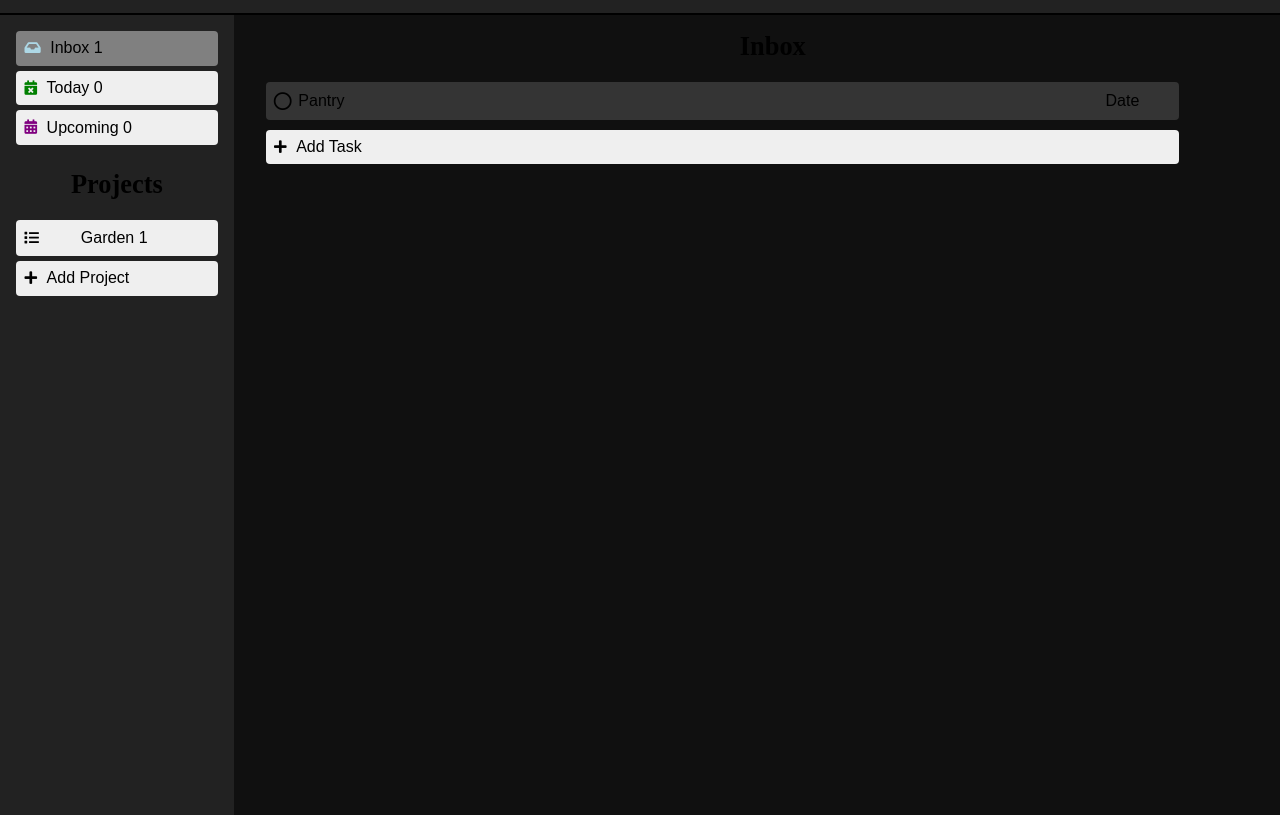
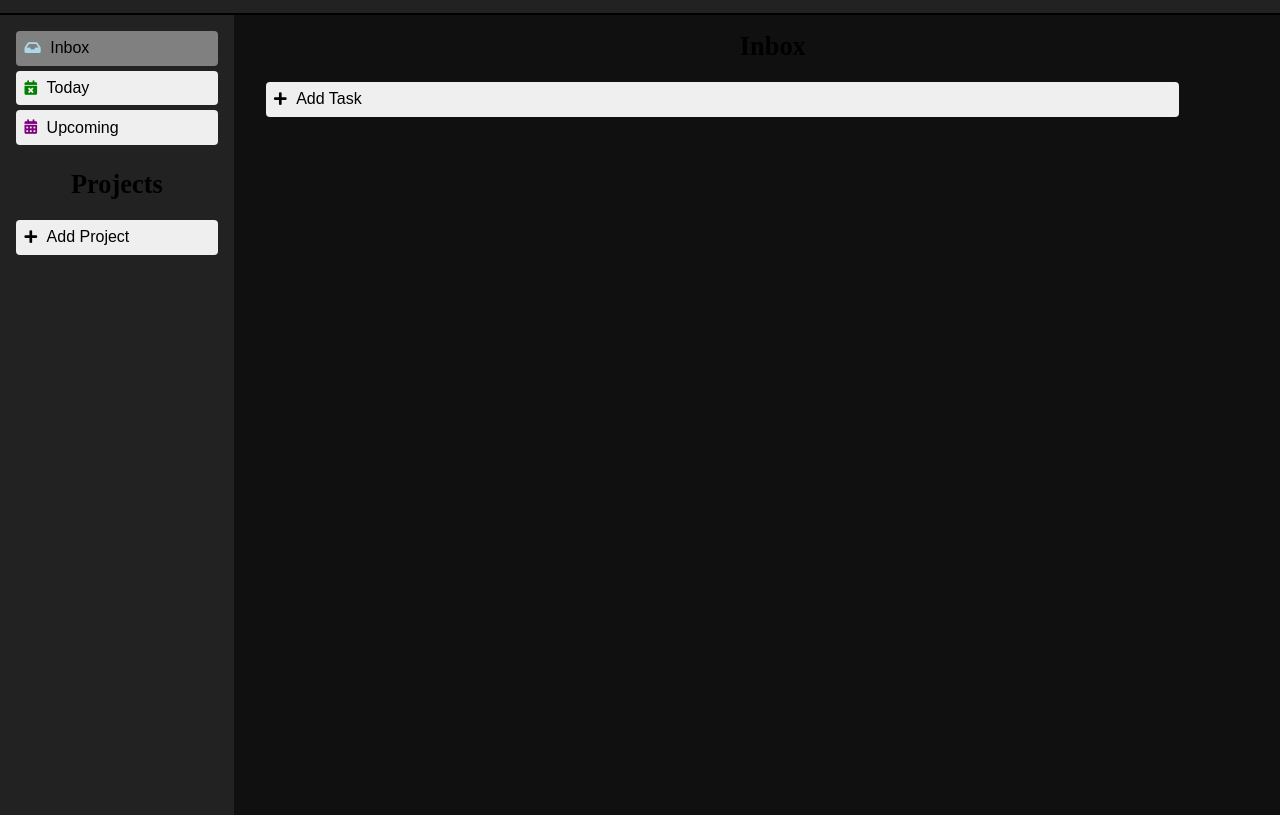
Before and after one commit to Khrobo/TodoList, a website built with webpack: page dist/index.html in a window 1280 px wide. Shown: the part 56-871 px from the top of the page. Built offline with nearby package versions, Linux system fonts and the light colour scheme.

Commit message:
Removed garden div

```diff
--- a/dist/index.html
+++ b/dist/index.html
@@ -19,65 +19,29 @@
             <div class="contain">
                 <div class="list">
                     <div class="btns">
-                        <button class="btn inbox list-btn project-btn" id="List" value="Inbox" style="background: grey;"><i class="fas fa-inbox"></i>Inbox 1</button>
+                        <button class="btn inbox list-btn project-btn" id="List" value="Inbox" style="background: grey;"><i class="fas fa-inbox"></i>Inbox</button>
                     </div>
                     <div class="btns">
-                        <button class="btn today list-btn" id="List" value="Today"><i class="fas fa-calendar-times"></i>Today 0</button>
+                        <button class="btn today list-btn" id="List" value="Today"><i class="fas fa-calendar-times"></i>Today</button>
                     </div>
                     <div class="btns">
-                        <button class="btn upcoming list-btn" id="List" value="Upcoming"><i class="fas fa-calendar-alt"></i>Upcoming 0</button>
+                        <button class="btn upcoming list-btn" id="List" value="Upcoming"><i class="fas fa-calendar-alt"></i>Upcoming</button>
                     </div>
                 </div>
                 <div class="projects">
                     <h2>Projects</h2>
                     <div class="project-btns btns">
-                        <div class="garden-project">
-                            <button class="garden btn list-btn project-btn" id="Project" value="Garden"><i class="fas fa-list"></i> Garden 1<i class="fas fa-times"></i></button>
-                        </div>
                         <div class="project-add">
                             <button class="project add btn"><i class="fas fa-plus"></i> Add Project</button>
                         </div>
                     </div>
                 </div>
             </div>
-            <div class="list-form" id="Inbox 1">
+            <div class="list-form" id="Inbox">
                 <h2 class="list-head">Inbox</h2>
-                <div id="Inbox" class="todo-list">
-                    <div class="list-item items time-list">
-                        <div class="start">
-                            <i class="far fa-circle"></i>
-                            <p class="task-name">Pantry</p>
-                        </div>
-                        <div class="end">
-                            <button class="date-time" value="false">Date</button>
-                            <i class="fas fa-times"></i>
-                        </div>
-                    </div>
-                </div>
+                <div id="Inbox" class="todo-list"></div>
                 <div id="Today" class="todo-list"></div>
                 <div id="Upcoming" class="todo-list"></div>
-                <div id="Garden" class="Garden todo-list">
-                    <div class="list-item items">
-                        <div class="start">
-                            <i class="far fa-circle"></i>
-                            <p>Water the plants</p>
-                        </div>
-                        <div class="end">
-                            <button class="date-time" value="false">Date</button>
-                            <i class="fas fa-times"></i>
-                        </div>
-                    </div>
-                    <div class="list-item items">
-                        <div class="start">
-                            <i class="far fa-circle"></i>
-                            <p>Plant flowers</p>
-                        </div>
-                        <div class="end">
-                            <button class="date-time" value="false">Date</button>
-                            <i class="fas fa-times"></i>
-                        </div>
-                    </div>
-                </div>
                 <div class="add-task">
                     <button class="task btn"><i class="fas fa-plus"></i>Add Task</button>
                 </div>
```
